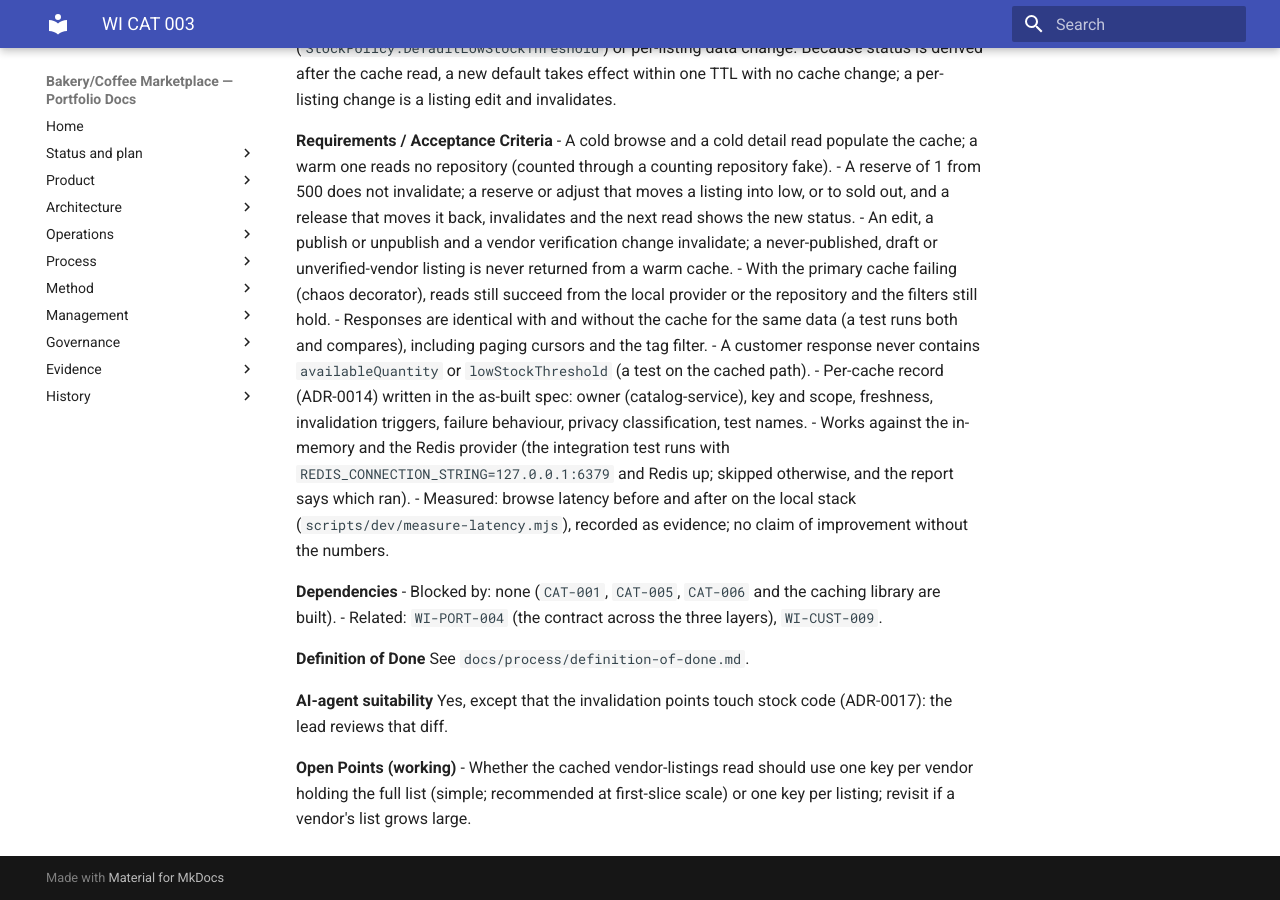
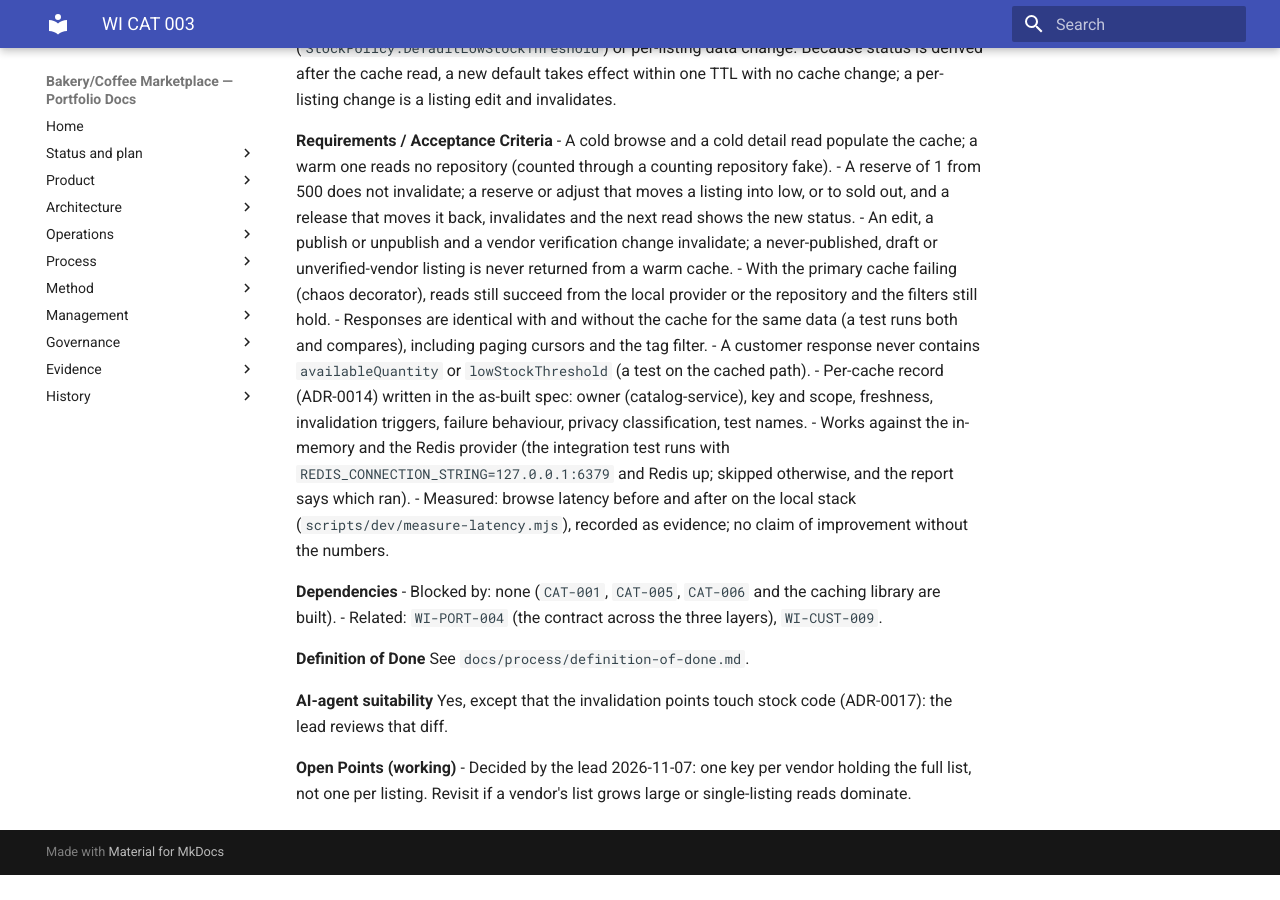
Before and after one commit to benjamin-hedrick/bakery-marketplace, an MkDocs documentation site: the page built from docs/product/backlog/WI-CAT-003.md, in a window 1280 px wide and 900 px high, scrolled down 1786 px. Built offline with MkDocs 1.6.1 and Material for MkDocs 9.7.7, drawn with Linux system fonts in a browser that asks for light colours; after the commit the page ends 2661 px from its top, so only the background shows below that.

Commit message:
WI-CAT-003, register 158: cache key per vendor decided
Co-Authored-By: Claude Sonnet 5.5 <noreply@anthropic.com>

```diff
--- a/docs/product/backlog/WI-CAT-003.md
+++ b/docs/product/backlog/WI-CAT-003.md
@@ -66,4 +66,4 @@ See `docs/process/definition-of-done.md`.
 Yes, except that the invalidation points touch stock code (ADR-0017): the lead reviews that diff.
 
 **Open Points (working)**
-- Whether the cached vendor-listings read should use one key per vendor holding the full list (simple; recommended at first-slice scale) or one key per listing; revisit if a vendor's list grows large.
+- Decided by the lead 2026-11-07: one key per vendor holding the full list, not one per listing. Revisit if a vendor's list grows large or single-listing reads dominate.
```
Also changed, not shown: docs/governance/open-items-register.md (+1 -1 lines).
